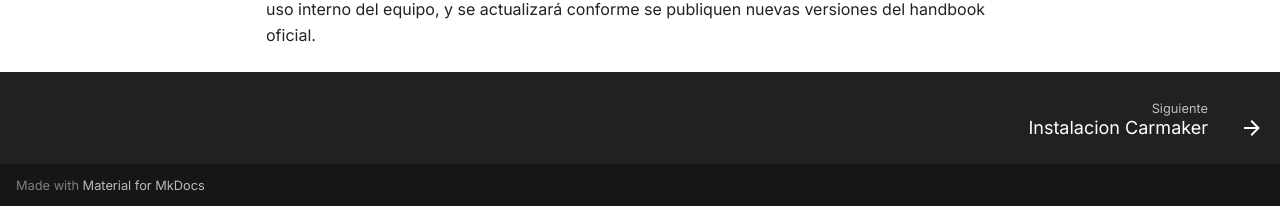
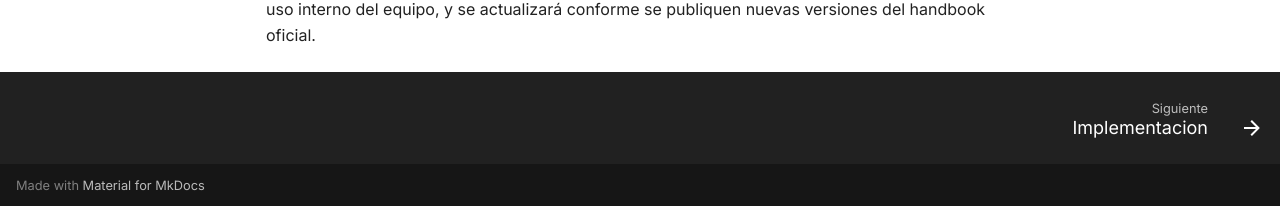
Before and after one commit to stavara/driverless, an MkDocs documentation site: the page built from docs/index.md, in a window 1280 px wide and 900 px high, scrolled down 6254 px. Shown: the part 691-897 px from the top of the window. Built offline with MkDocs 1.6.1 and Material for MkDocs 9.7.7, drawn with Linux system fonts in a browser that asks for light colours.

Commit message:
Update navigation link for Implementacion section

```diff
--- a/mkdocs.yml
+++ b/mkdocs.yml
@@ -70,7 +70,7 @@ plugins:
 nav:
   - Inicio: index.md
   - Implementacion:
-      - implementacion/index.md
+      - implementacion/implementacion.md
       - Instalacion Carmaker: implementacion/instalacioncarmaker.md
       - Instalacion Matlab: implementacion/instalacionmatlab.md
       - Telemetria: implementacion/telemetrialive.md
```
